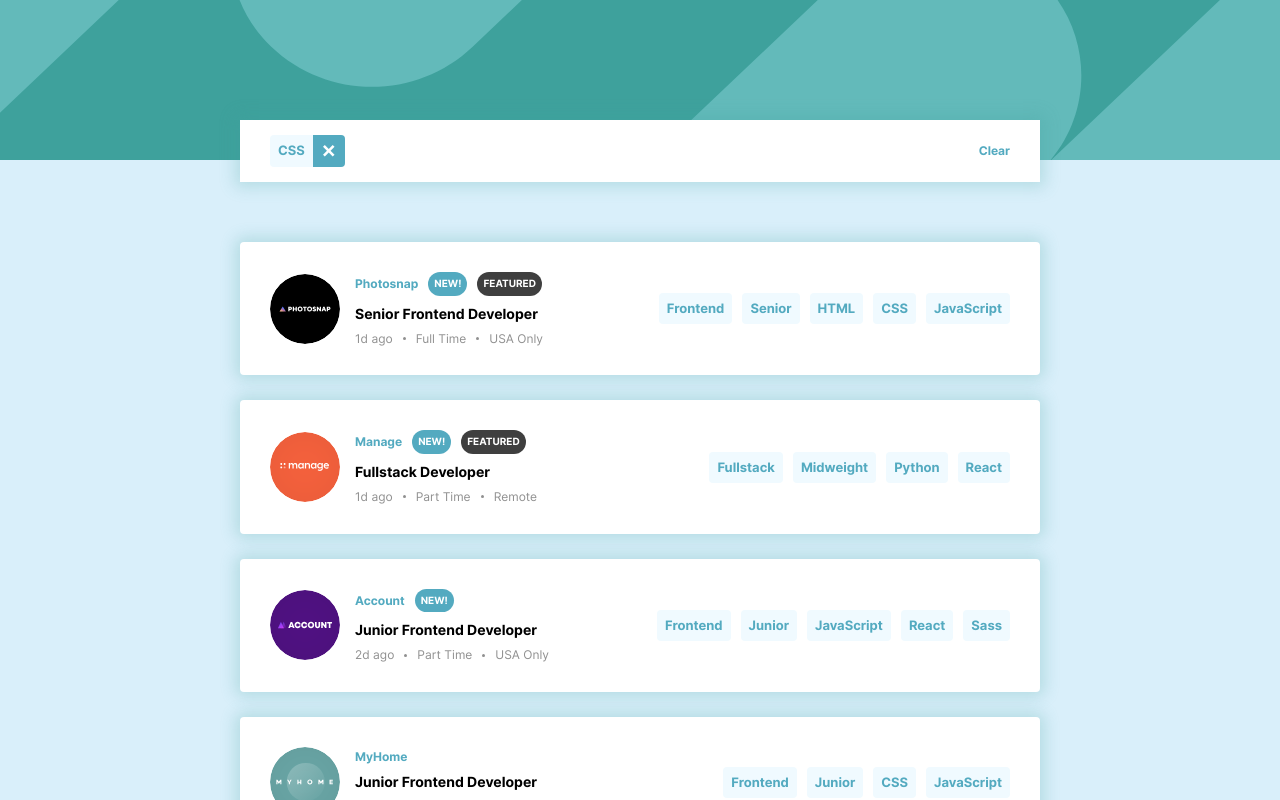
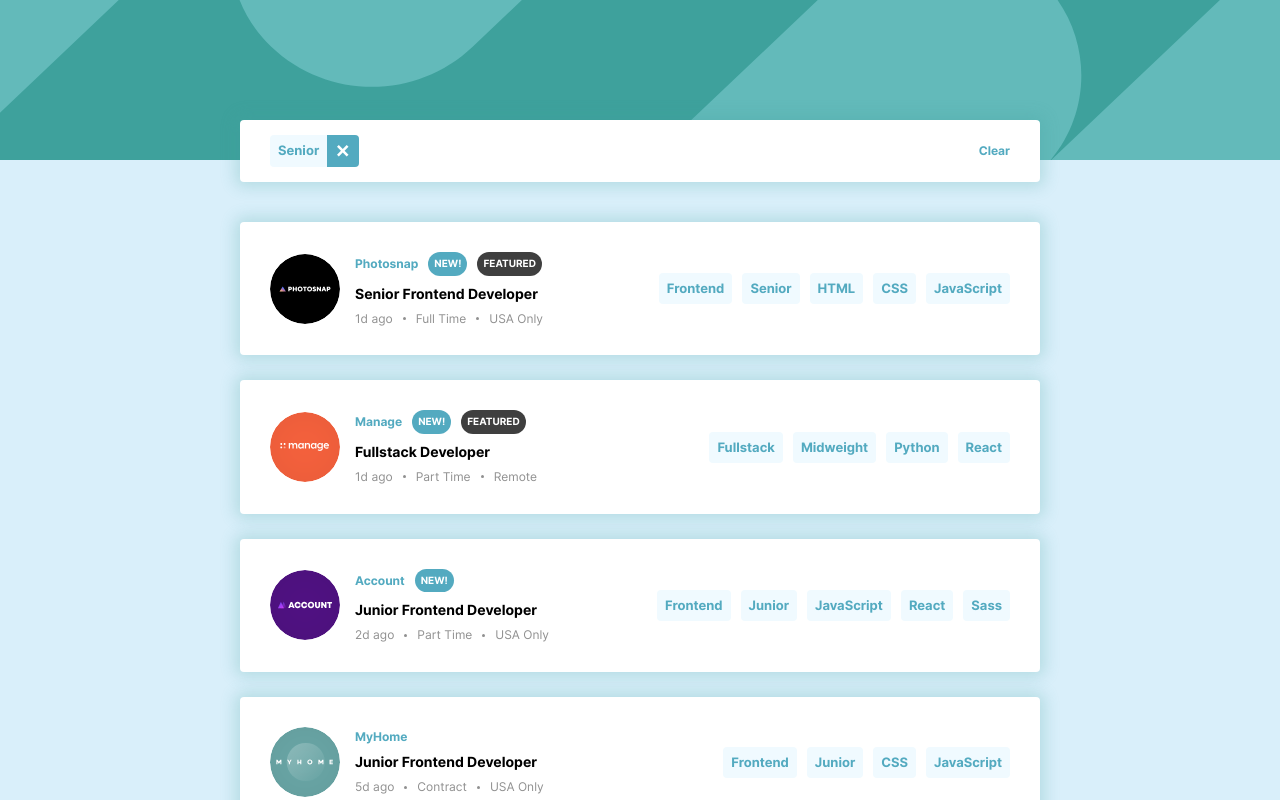
Before and after one commit to SkoroXoDTwo/job-board, a React (Create React App) app: page / in a window 1280 px wide. Both pictures are taken after a click on the element "Senior". Shown: the top 800 px of the page. Built offline with nearby package versions, Linux system fonts and the light colour scheme.

Commit message:
feat: реализовать добавление и удаление фильтров в компонент filters-pan

```diff
--- a/src/App.jsx
+++ b/src/App.jsx
@@ -3,12 +3,14 @@ import Header from './components/Header/Header';
 import FiltersPanel from './components/FiltersPanel/FiltersPanel';
 import JobList from './components/JobList/JobList';
 import { useEffect } from 'react';
-import { useDispatch } from 'react-redux';
+import { useDispatch, useSelector } from 'react-redux';
 import { addPositions } from './store/positions/positionActions'
+import { selectFilters } from './store/filters/filtersSelectors';
 import data from './mock/data.json'
 
 function App() {
   const dispatch = useDispatch();
+  const filters = useSelector(selectFilters);
 
   useEffect(() => {
     dispatch(addPositions(data));
@@ -18,7 +20,9 @@ function App() {
     <div className="app">
       <div className='app__container'>
         <Header />
-        <FiltersPanel />
+        {
+          filters.length > 0 && <FiltersPanel />
+        }
         <JobList />
       </div>
     </div>
--- a/src/components/FiltersPanel/FiltersPanel.js
+++ /dev/null
@@ -1,17 +0,0 @@
-import './FiltersPanel.scss'
-
-function FiltersPanel() {
-  return (
-    <div className="panel">
-      <ul className="panel__list">
-        <li className='panel__filter'>
-          <p className='panel__filter-name'>CSS</p>
-          <button className='panel__remove-btn'></button>
-        </li>
-      </ul>
-      <button className="panel__clear-btn">Clear</button>
-    </div>
-  );
-}
-
-export default FiltersPanel;
--- /dev/null
+++ b/src/components/FiltersPanel/FiltersPanel.jsx
@@ -0,0 +1,28 @@
+import './FiltersPanel.scss'
+import { selectFilters } from '../../store/filters/filtersSelectors'
+import { removeFilters } from '../../store/filters/filtersActions';
+import { useDispatch, useSelector } from 'react-redux'
+
+function FiltersPanel() {
+  const dispatch = useDispatch();
+  const filters = useSelector(selectFilters);
+
+  return (
+    <div className="panel">
+      <ul className="panel__list">
+        {
+          filters.map((item, index) => (
+            <li className='panel__filter' key={index}>
+              <p className='panel__filter-name'>{item}</p>
+              <button className='panel__remove-btn' onClick={() => dispatch(removeFilters(item))}></button>
+            </li>
+          ))
+        }
+
+      </ul>
+      <button className="panel__clear-btn">Clear</button>
+    </div>
+  );
+}
+
+export default FiltersPanel;
--- a/src/components/FiltersPanel/FiltersPanel.scss
+++ b/src/components/FiltersPanel/FiltersPanel.scss
@@ -1,5 +1,5 @@
 .panel {
-  margin-bottom: 60px;
+  margin-bottom: 40px;
   width: 100%;
   padding: 15px 30px;
   display: flex;
@@ -8,6 +8,8 @@
   box-shadow: 0 0 15px 5px #3ea19c3c;
   box-sizing: border-box;
   background: #fff;
+  gap: 30px;
+  border-radius: 4px;
 
   &__list {
     margin: 0;
@@ -15,6 +17,7 @@
     list-style: none;
     display: flex;
     align-items: center;
+    flex-wrap: wrap;
     gap: 15px;
   }
 
--- a/src/store/filters/filtersReducer.js
+++ b/src/store/filters/filtersReducer.js
@@ -8,7 +8,7 @@ export const filters = (state = [], action) => {
     }
 
     case REMOVE_FILTERS: {
-      return state.filters((item) => item !== action.filter);
+      return state.filter((item) => item !== action.filter);
     }
 
     case CLEAR_FILTERS: {
```
